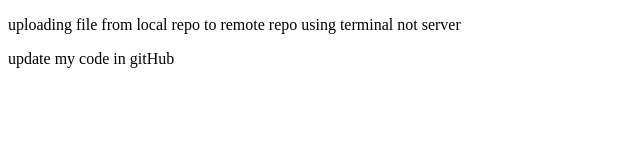
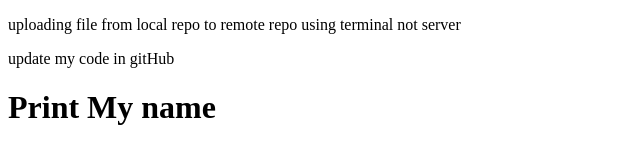
Before and after one commit to rakshitr3/localGit, a plain HTML site: page index.html in a window 1280 px wide. Shown: the whole page, without its empty margins (0-640 px from the left). Drawn offline with Linux system fonts and the light colour scheme.

Commit message:
updated 2nd time

```diff
--- a/index.html
+++ b/index.html
@@ -8,5 +8,7 @@
 <body>
     <p>uploading file from local repo to remote repo using terminal not server</p>
     <P>update my code in gitHub</P>
+
+    <h1>Print My name</h1>
 </body>
 </html>
```
